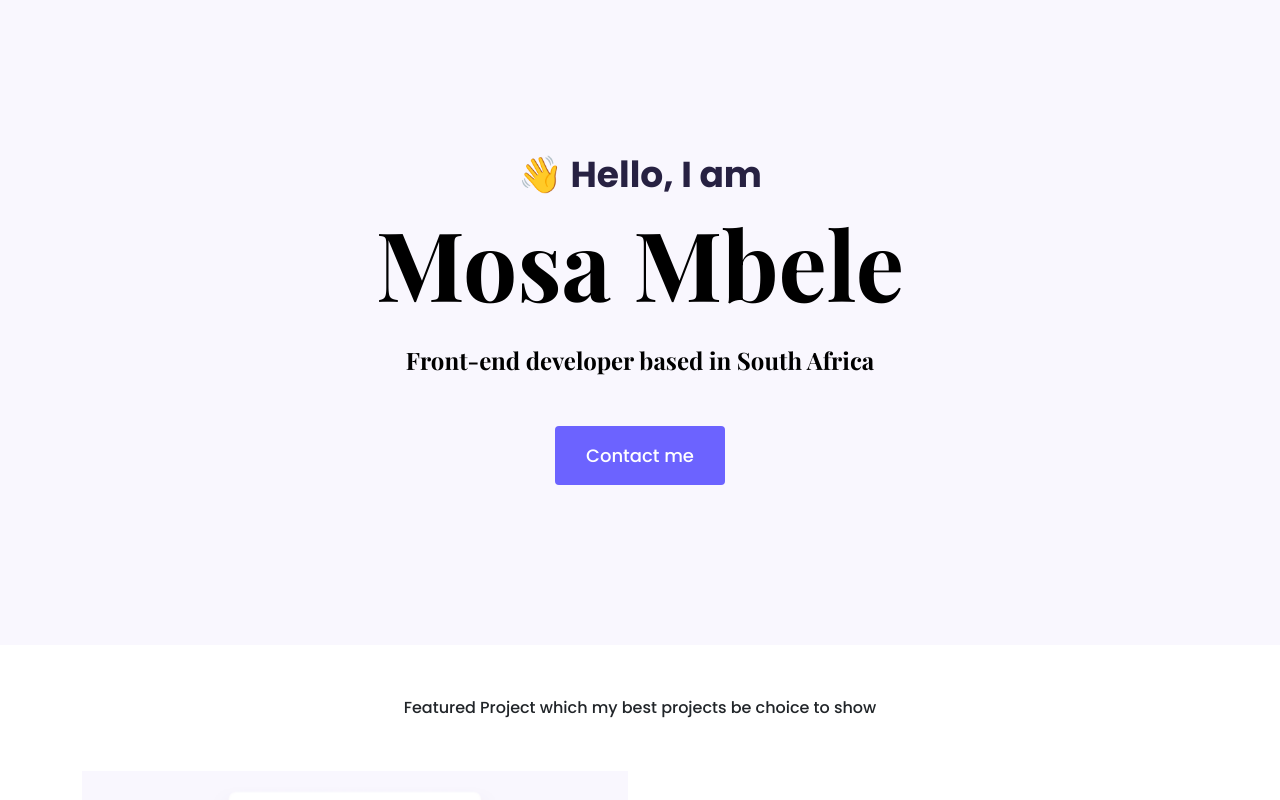
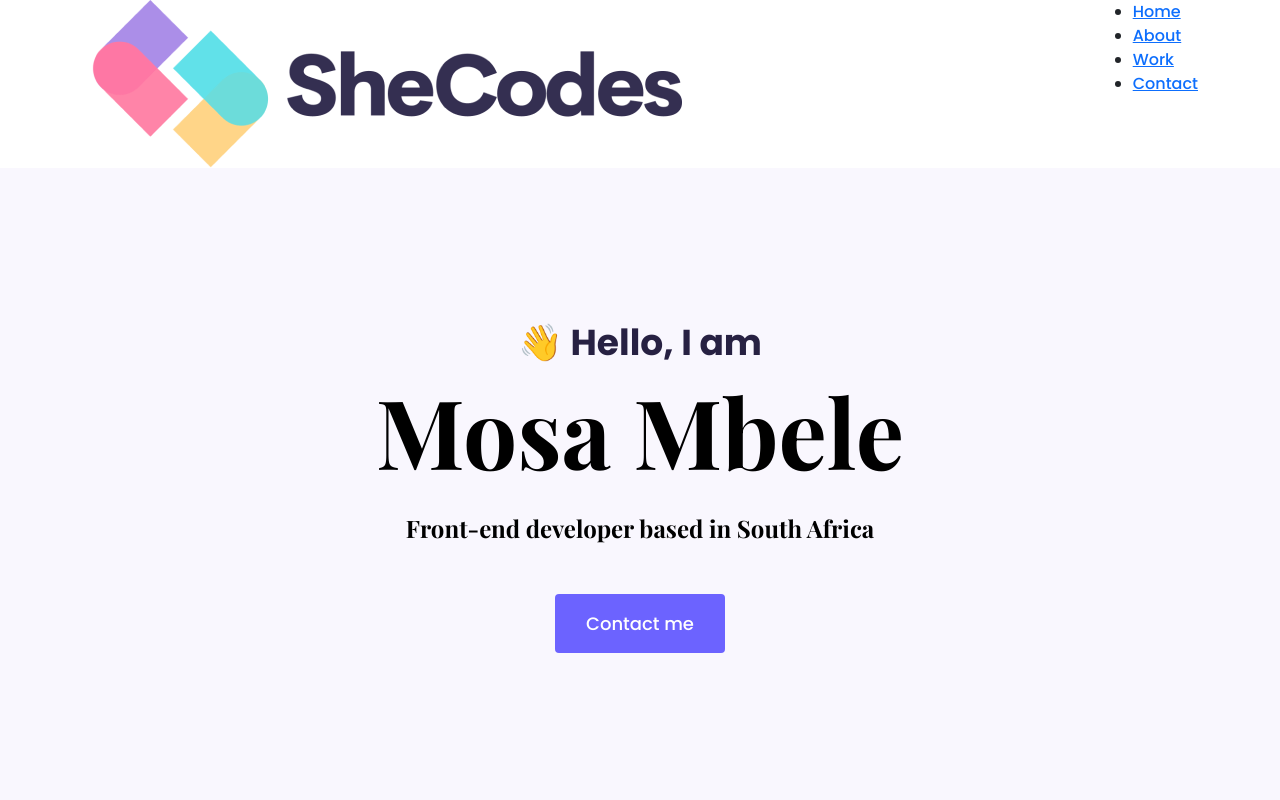
Before and after one commit to MosaMbele/porfolio.Responsive, a plain HTML site: page index.html in a window 1280 px wide. Shown: the top 800 px of the page. Drawn offline with nearby package versions, Linux system fonts and the light colour scheme.

Commit message:
added header

```diff
--- a/index.html
+++ b/index.html
@@ -30,6 +30,32 @@
     ></script>
   </head>
   <body>
+    <div class="container">
+      <nav class="d-flex justify-content-between">
+        <a href="/">
+          <img src="images/logo.png" class="logo d-none d-md-block" alt="" />
+          <img
+            src="images/logo-small.jpg"
+            class="logo d-block d-md-none"
+            alt=""
+          />
+        </a>
+        <ul>
+          <li class="active">
+            <a href="/"> Home</a>
+          </li>
+          <li>
+            <a href="/about.html"> About</a>
+          </li>
+          <li>
+            <a href="/work.html"> Work</a>
+          </li>
+          <li>
+            <a href="/contact.html"> Contact</a>
+          </li>
+        </ul>
+      </nav>
+    </div>
     <div class="hero">
       <p>👋 Hello, I am</p>
       <h1>Mosa Mbele</h1>
```
Also changed, not shown: Images/logo-small.jpg (added), Images/logo.png (added).
